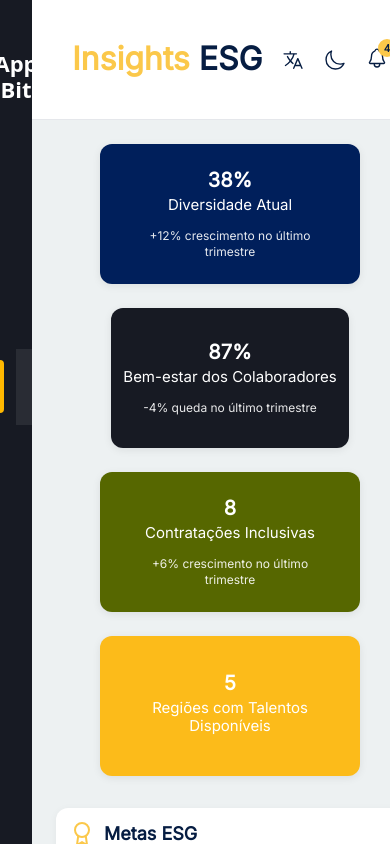
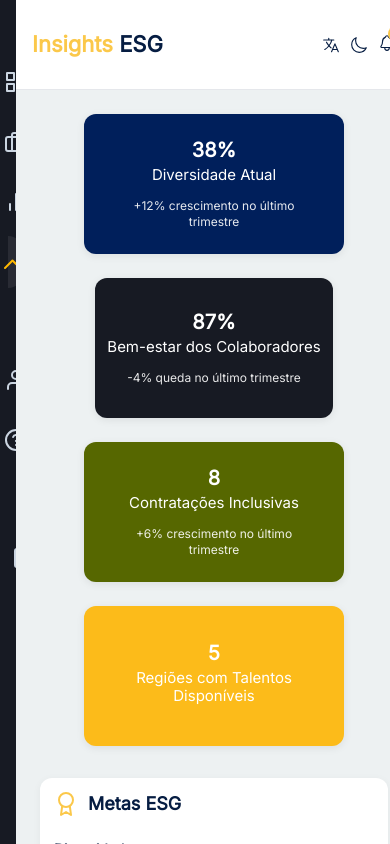
Before and after one commit to Manuellasantos/Black-In-Tech, a React (Vite) app: page /insights in a window 390 px wide. Built offline with nearby package versions, Linux system fonts and the light colour scheme.

Commit message:
responsividade do Header e Sidebar

```diff
--- a/src/components/Header.css
+++ b/src/components/Header.css
@@ -115,3 +115,31 @@
 .notification-item:hover {
     background-color: #f8fafc;
 }
+
+/*RESPONSIVIDADE*/
+
+@media (max-width: 480px) {
+
+    .header {
+        height: 90px;
+        padding: 0 16px;
+    }
+
+    .header-title {
+        font-size: 22px;
+    }
+
+    .header-actions {
+        gap: 10px;
+    }
+
+    .header-icon {
+        font-size: 18px;
+    }
+
+    .notification-badge {
+        width: 16px;
+        height: 16px;
+        font-size: 9px;
+    }
+}
--- a/src/components/Sidebar.css
+++ b/src/components/Sidebar.css
@@ -123,3 +123,34 @@
 .logout-button:hover {
     background: rgba(255,255,255,0.04);
 }
+
+/*RESPONSIVIDADE*/
+
+@media (max-width: 480px) {
+
+    .sidebar {
+        width: 80px;
+        padding: 16px 8px;
+    }
+
+    .sidebar-logo {
+        display: none;
+    }
+
+    .sidebar-nav a {
+        justify-content: center;
+        padding: 14px 8px;
+    }
+
+    .sidebar-nav a span {
+        display: none;
+    }
+
+    .logout-button {
+        justify-content: center;
+    }
+
+    .logout-button span {
+        display: none;
+    }
+}
--- a/src/components/Sidebar.tsx
+++ b/src/components/Sidebar.tsx
@@ -33,19 +33,23 @@ const Sidebar = () => {
                 { }
                 <div className="nav-group">
                     <NavLink to="/dashboard">
-                        <FiGrid className="sidebar-icon" /> Dashboard
+                        <FiGrid className="sidebar-icon" />
+                        <span>Dashboard</span>
                     </NavLink>
 
                     <NavLink to="/publicar-vaga">
-                        <FiBriefcase className="sidebar-icon" /> Publicar Vaga
+                        <FiBriefcase className="sidebar-icon" />
+                        <span>Publicar Vaga</span>
                     </NavLink>
 
                     <NavLink to="/resultados">
-                        <FiBarChart2 className="sidebar-icon" /> Resultados
+                        <FiBarChart2 className="sidebar-icon" />
+                        <span>Resultados</span>
                     </NavLink>
 
                     <NavLink to="/insights">
-                        <FiTrendingUp className="sidebar-icon" /> Insights ESG
+                        <FiTrendingUp className="sidebar-icon" />
+                        <span>Insights ESG</span>
                     </NavLink>
                 </div>
 
@@ -55,11 +59,13 @@ const Sidebar = () => {
                 { }
                 <div className="nav-group">
                     <NavLink to="/perfil">
-                        <FiUser className="sidebar-icon" /> Perfil
+                        <FiUser className="sidebar-icon" />
+                        <span>Perfil</span>
                     </NavLink>
 
                     <NavLink to="/suporte">
-                        <FiHelpCircle className="sidebar-icon" /> Suporte
+                        <FiHelpCircle className="sidebar-icon" />
+                        <span>Suporte</span>
                     </NavLink>
                 </div>
                 <hr className="sidebar-divider" />
@@ -69,7 +75,7 @@ const Sidebar = () => {
                     onClick={handleLogout}
                 >
                     <FiLogOut className="sidebar-icon" />
-                    Sair
+                    <span>Sair</span>
                 </button>
             </nav>
         </aside>
```
